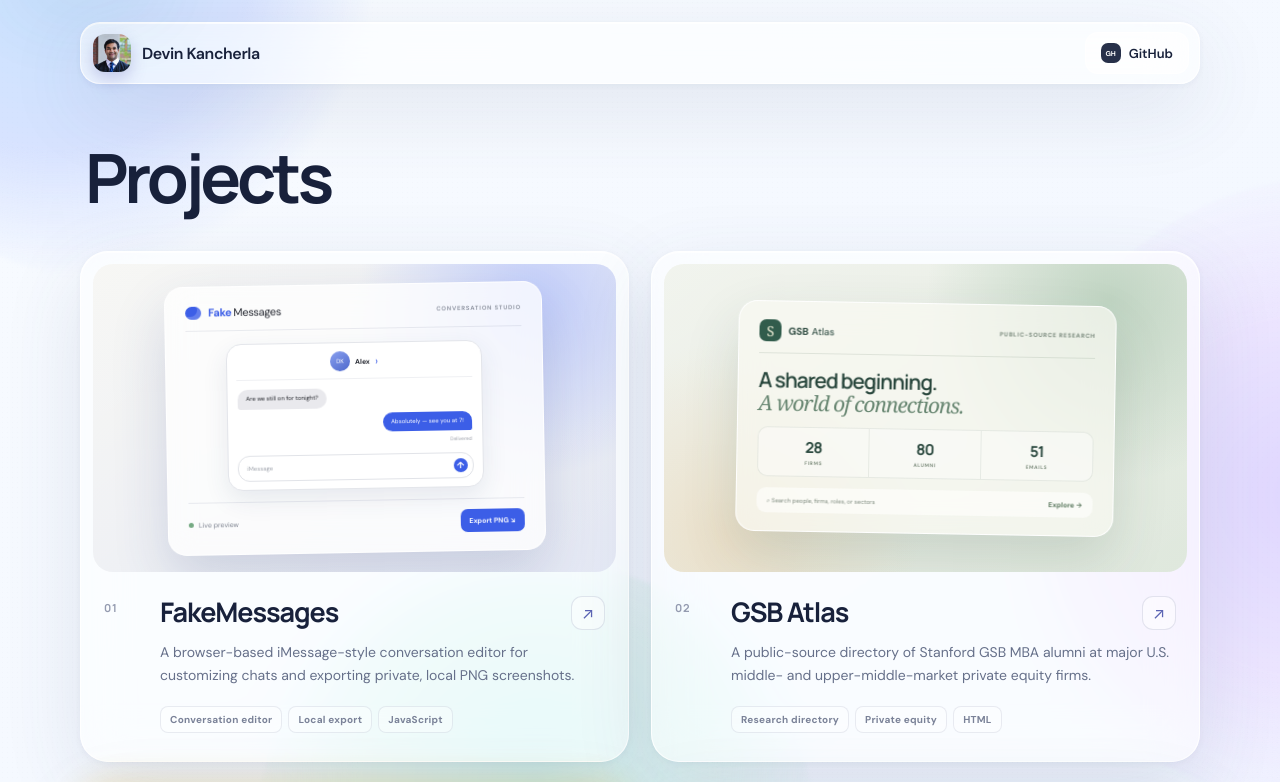
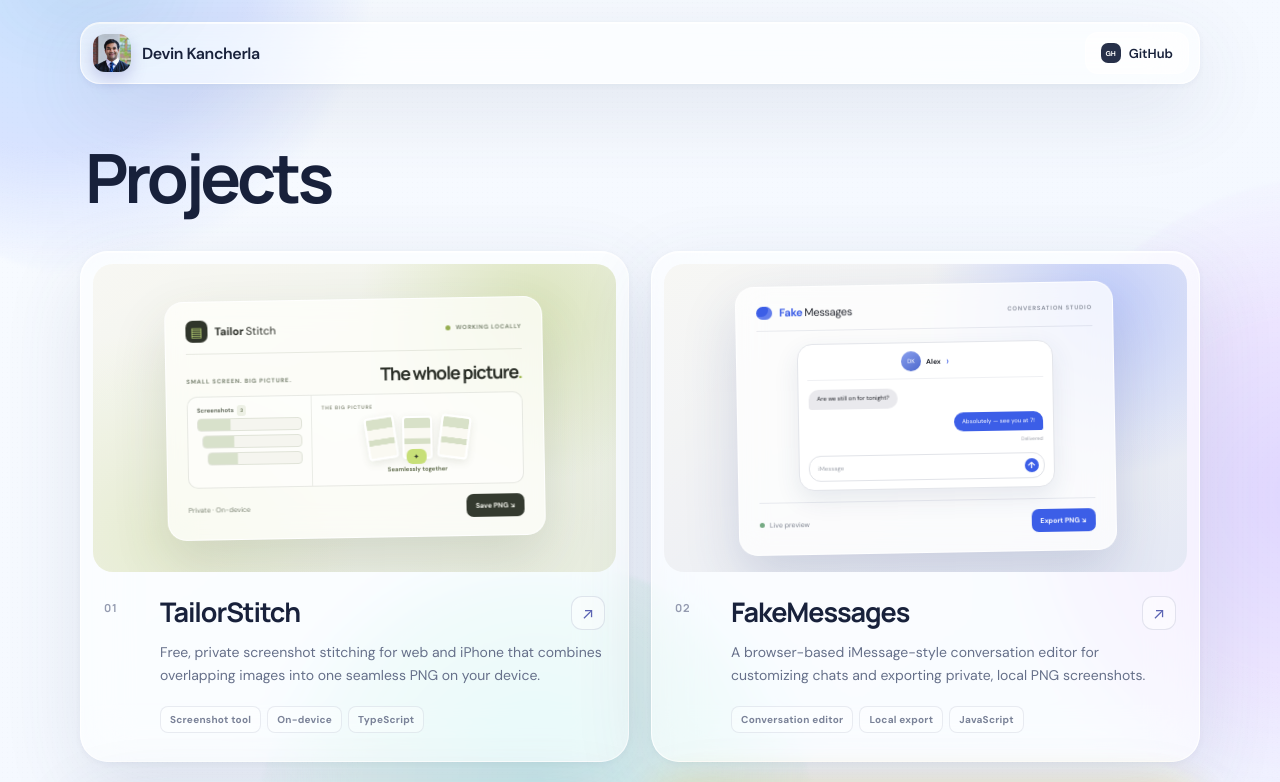
Before and after one commit to dev1niscool/dev1niscool.github.io, a plain HTML site: page index.html in a window 1280 px wide. Shown: the top 782 px of the page. Drawn offline with Linux system fonts and the light colour scheme.

Commit message:
Add TailorStitch project

```diff
--- a/index.html
+++ b/index.html
@@ -74,6 +74,41 @@
         <div class="project-grid">
           <article class="project-card glass reveal-card">
             <a
+              class="project-preview preview-tailor"
+              href="https://dev1niscool.github.io/TailorStitch/"
+              target="_blank"
+              rel="noreferrer"
+              aria-label="Open TailorStitch screenshot stitcher"
+            >
+              <div class="tailor-panel" aria-hidden="true">
+                <div class="tailor-head"><span><i>▤</i><b>Tailor</b>Stitch</span><small><i></i> WORKING LOCALLY</small></div>
+                <div class="tailor-title"><small>SMALL SCREEN. BIG PICTURE.</small><strong>The whole picture<span>.</span></strong></div>
+                <div class="tailor-workspace">
+                  <div class="tailor-sources"><b>Screenshots <i>3</i></b><span></span><span></span><span></span></div>
+                  <div class="tailor-result">
+                    <small>THE BIG PICTURE</small>
+                    <div><span></span><span></span><span></span><i>✦</i></div>
+                    <b>Seamlessly together</b>
+                  </div>
+                </div>
+                <div class="tailor-footer"><span>Private · On-device</span><b>Save PNG ↘</b></div>
+              </div>
+            </a>
+            <div class="project-info">
+              <div class="project-number">01</div>
+              <div class="project-copy">
+                <div class="project-title-line">
+                  <h3>TailorStitch</h3>
+                  <a class="arrow-link" href="https://dev1niscool.github.io/TailorStitch/" target="_blank" rel="noreferrer" aria-label="Visit TailorStitch screenshot stitcher">↗</a>
+                </div>
+                <p>Free, private screenshot stitching for web and iPhone that combines overlapping images into one seamless PNG on your device.</p>
+                <div class="tag-list"><span>Screenshot tool</span><span>On-device</span><span>TypeScript</span></div>
+              </div>
+            </div>
+          </article>
+
+          <article class="project-card glass reveal-card">
+            <a
               class="project-preview preview-messages"
               href="https://dev1niscool.github.io/FakeMessages/"
               target="_blank"
@@ -95,7 +130,7 @@
               </div>
             </a>
             <div class="project-info">
-              <div class="project-number">01</div>
+              <div class="project-number">02</div>
               <div class="project-copy">
                 <div class="project-title-line">
                   <h3>FakeMessages</h3>
@@ -123,7 +158,7 @@
               </div>
             </a>
             <div class="project-info">
-              <div class="project-number">02</div>
+              <div class="project-number">03</div>
               <div class="project-copy">
                 <div class="project-title-line">
                   <h3>GSB Atlas</h3>
@@ -155,7 +190,7 @@
               </div>
             </a>
             <div class="project-info">
-              <div class="project-number">03</div>
+              <div class="project-number">04</div>
               <div class="project-copy">
                 <div class="project-title-line">
                   <h3>Little Voyages</h3>
@@ -187,7 +222,7 @@
               </div>
             </a>
             <div class="project-info">
-              <div class="project-number">04</div>
+              <div class="project-number">05</div>
               <div class="project-copy">
                 <div class="project-title-line">
                   <h3>On Repeat</h3>
@@ -223,7 +258,7 @@
               </div>
             </a>
             <div class="project-info">
-              <div class="project-number">05</div>
+              <div class="project-number">06</div>
               <div class="project-copy">
                 <div class="project-title-line">
                   <h3>Inside Devin</h3>
@@ -254,7 +289,7 @@
               </div>
             </a>
             <div class="project-info">
-              <div class="project-number">06</div>
+              <div class="project-number">07</div>
               <div class="project-copy">
                 <div class="project-title-line">
                   <h3>Stremio Live TV</h3>
@@ -284,7 +319,7 @@
               </div>
             </a>
             <div class="project-info">
-              <div class="project-number">07</div>
+              <div class="project-number">08</div>
               <div class="project-copy">
                 <div class="project-title-line">
                   <h3>Clearpage</h3>
@@ -313,7 +348,7 @@
               </div>
             </a>
             <div class="project-info">
-              <div class="project-number">08</div>
+              <div class="project-number">09</div>
               <div class="project-copy">
                 <div class="project-title-line">
                   <h3>Inde — News Tracker</h3>
@@ -352,7 +387,7 @@
               </div>
             </a>
             <div class="project-info">
-              <div class="project-number">09</div>
+              <div class="project-number">10</div>
               <div class="project-copy">
                 <div class="project-title-line">
                   <h3>M3U Playlist Scanner</h3>
@@ -392,7 +427,7 @@
               </div>
             </a>
             <div class="project-info">
-              <div class="project-number">10</div>
+              <div class="project-number">11</div>
               <div class="project-copy">
                 <div class="project-title-line">
                   <h3>Autonomic Pharmacology Lab</h3>
@@ -427,7 +462,7 @@
               </div>
             </a>
             <div class="project-info">
-              <div class="project-number">11</div>
+              <div class="project-number">12</div>
               <div class="project-copy">
                 <div class="project-title-line">
                   <h3>Market Signals</h3>
@@ -462,7 +497,7 @@
               </div>
             </a>
             <div class="project-info">
-              <div class="project-number">12</div>
+              <div class="project-number">13</div>
               <div class="project-copy">
                 <div class="project-title-line">
                   <h3>GLP-1 Concentration Plotter</h3>
@@ -491,7 +526,7 @@
               </div>
             </a>
             <div class="project-info">
-              <div class="project-number">13</div>
+              <div class="project-number">14</div>
               <div class="project-copy">
                 <div class="project-title-line">
                   <h3>FanterFootbah Treasurer</h3>
@@ -518,7 +553,7 @@
               </div>
             </a>
             <div class="project-info">
-              <div class="project-number">14</div>
+              <div class="project-number">15</div>
               <div class="project-copy">
                 <div class="project-title-line">
                   <h3>IDR Arbitration Tool</h3>
@@ -546,7 +581,7 @@
               </div>
             </a>
             <div class="project-info">
-              <div class="project-number">15</div>
+              <div class="project-number">16</div>
               <div class="project-copy">
                 <div class="project-title-line">
                   <h3>GLP-1 Evidence Atlas</h3>
@@ -574,7 +609,7 @@
               </div>
             </a>
             <div class="project-info">
-              <div class="project-number">16</div>
+              <div class="project-number">17</div>
               <div class="project-copy">
                 <div class="project-title-line">
                   <h3>Instagram Unfollower Checker</h3>
--- a/styles.css
+++ b/styles.css
@@ -114,6 +114,14 @@ main, footer { width: min(1120px, calc(100% - 40px)); margin-inline: auto; }
 .favorite-key { width: max-content; max-width: 100%; display: flex; align-items: center; gap: 10px; margin: 36px auto 0; padding: 10px 15px; border-color: rgba(255,205,46,.48); border-radius: 15px; color: #7e6b29; }
 .favorite-key > span { color: #ffd83f; font-family: Arial, sans-serif; font-size: 23px; line-height: 1; -webkit-text-stroke: 1px #d99a0b; filter: drop-shadow(0 2px 3px rgba(157,99,0,.2)); transform: rotate(-8deg); }
 .favorite-key p { margin: 0; font-size: 12px; letter-spacing: .01em; }.favorite-key strong { color: #62511b; }
+
+.preview-tailor { background: radial-gradient(circle at 84% 14%, rgba(184,205,117,.44), transparent 34%), radial-gradient(circle at 12% 88%, rgba(222,230,191,.7), transparent 38%), linear-gradient(145deg, #f5f5ef, #e8eddf); }
+.tailor-panel { width: 82%; max-width: 378px; padding: 18px 20px; border: 1px solid rgba(255,255,255,.9); border-radius: 19px; color: #292d26; background: rgba(255,255,252,.76); box-shadow: 0 24px 54px rgba(70,82,52,.16); backdrop-filter: blur(15px); transform: rotate(-1deg); }
+.tailor-head { display: flex; align-items: center; justify-content: space-between; gap: 12px; padding-bottom: 11px; border-bottom: 1px solid rgba(67,78,51,.11); }.tailor-head > span { display: flex; align-items: center; gap: 2px; font-size: 11px; }.tailor-head > span i { display: grid; place-items: center; width: 22px; height: 22px; margin-right: 5px; border-radius: 7px; color: #bdd776; background: #30352b; font-size: 13px; font-style: normal; }.tailor-head > span b { font-weight: 800; }.tailor-head small { display: flex; align-items: center; gap: 5px; color: #7f8975; font-size: 6px; font-weight: 700; letter-spacing: .1em; }.tailor-head small i { width: 5px; height: 5px; border-radius: 50%; background: #95ad50; }
+.tailor-title { display: flex; align-items: end; justify-content: space-between; gap: 8px; margin: 13px 0 11px; }.tailor-title small { color: #78816f; font-size: 6px; font-weight: 700; letter-spacing: .13em; }.tailor-title strong { font-family: "Manrope", sans-serif; font-size: 18px; line-height: 1; letter-spacing: -.06em; }.tailor-title strong span { color: #9fba50; }
+.tailor-workspace { display: grid; grid-template-columns: .74fr 1.26fr; min-height: 92px; overflow: hidden; border: 1px solid rgba(73,83,58,.12); border-radius: 10px; background: rgba(255,255,255,.5); }.tailor-sources { display: flex; flex-direction: column; gap: 4px; padding: 9px; border-right: 1px solid rgba(73,83,58,.1); }.tailor-sources b { color: #5f6758; font-size: 6px; }.tailor-sources b i { margin-left: 2px; padding: 2px 3px; border-radius: 3px; color: #7b876b; background: #edf0e5; font-size: 5px; font-style: normal; }.tailor-sources > span { display: block; height: 13px; border: 1px solid #e0e3d8; border-radius: 4px; background: linear-gradient(90deg,#d8e1cb 0 31%,#f5f5ef 32% 100%); }.tailor-sources > span:nth-child(3) { margin-left: 5px; }.tailor-sources > span:nth-child(4) { margin-left: 10px; }
+.tailor-result { position: relative; padding: 9px 10px 8px; }.tailor-result > small { display: block; color: #8b9280; font-size: 5px; font-weight: 700; letter-spacing: .14em; }.tailor-result > div { position: relative; height: 47px; margin: 6px 4px 2px; }.tailor-result > div span { position: absolute; top: 0; width: 30px; height: 43px; border: 2px solid white; border-radius: 4px; background: linear-gradient(#d8e1c8 0 26%,#faf9f2 27% 52%,#d6dfc5 53% 67%,#faf9f2 68%); box-shadow: 0 3px 8px rgba(70,82,52,.12); }.tailor-result > div span:nth-child(1) { left: 22%; transform: rotate(-8deg); }.tailor-result > div span:nth-child(2) { left: 42%; z-index: 2; }.tailor-result > div span:nth-child(3) { left: 62%; transform: rotate(8deg); }.tailor-result > div i { position: absolute; z-index: 3; left: 44%; bottom: -1px; padding: 3px 7px; border-radius: 6px; color: #30352b; background: #c7df78; font-size: 7px; font-style: normal; }.tailor-result > b { display: block; text-align: center; color: #657052; font-size: 6px; }
+.tailor-footer { display: flex; align-items: center; justify-content: space-between; gap: 10px; padding-top: 10px; color: #7b8373; font-size: 7px; }.tailor-footer b { padding: 7px 9px; border-radius: 7px; color: #f6f7ef; background: #343a2f; font-size: 7px; }
 
 .preview-messages { background: radial-gradient(circle at 84% 12%, rgba(144,166,255,.56), transparent 34%), linear-gradient(145deg, #f4f4f1, #e5e9f5); }
 .messages-panel { width: 82%; max-width: 378px; padding: 18px 20px; border: 1px solid rgba(255,255,255,.92); border-radius: 19px; color: #282b34; background: rgba(255,255,255,.76); box-shadow: 0 24px 54px rgba(48,66,126,.18); backdrop-filter: blur(15px); transform: rotate(-1deg); }
@@ -306,7 +314,7 @@ footer > a:last-child { font-weight: 700; color: #5b6382; }
   .pupil-gauge::before { width: 68px; height: 68px; }
   .pupil-gauge span { width: 36px; height: 36px; }
   .market-panel { width: 88%; }
-  .messages-panel, .gsb-panel, .voyages-panel, .spotify-panel, .mri-panel, .stremio-panel, .clearpage-panel, .inde-panel { width: 88%; padding: 17px; }
+  .tailor-panel, .messages-panel, .gsb-panel, .voyages-panel, .spotify-panel, .mri-panel, .stremio-panel, .clearpage-panel, .inde-panel { width: 88%; padding: 17px; }
   .mri-body { grid-template-columns: 100px minmax(0,1fr); gap: 12px; }
   .mri-scan { width: 96px; height: 96px; }.mri-scan i { top: 47px; }.mri-scan b { left: 47px; }
   .scanner-panel { width: 88%; padding: 17px; }
```
